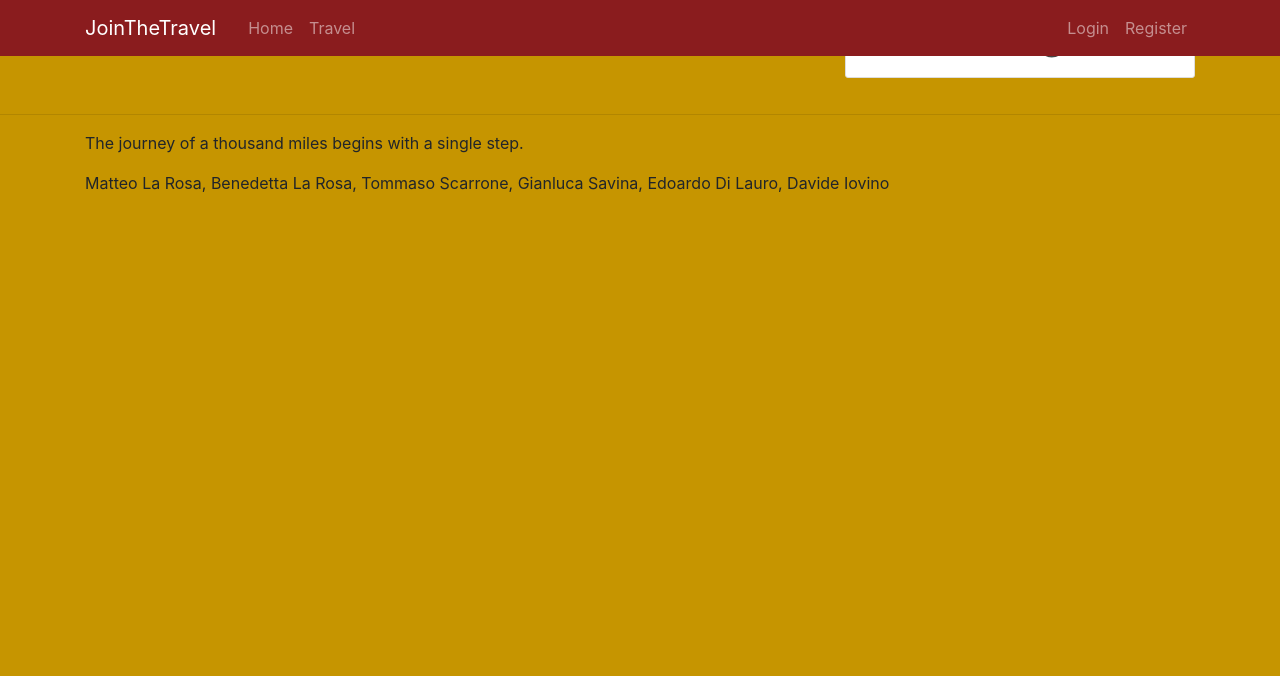
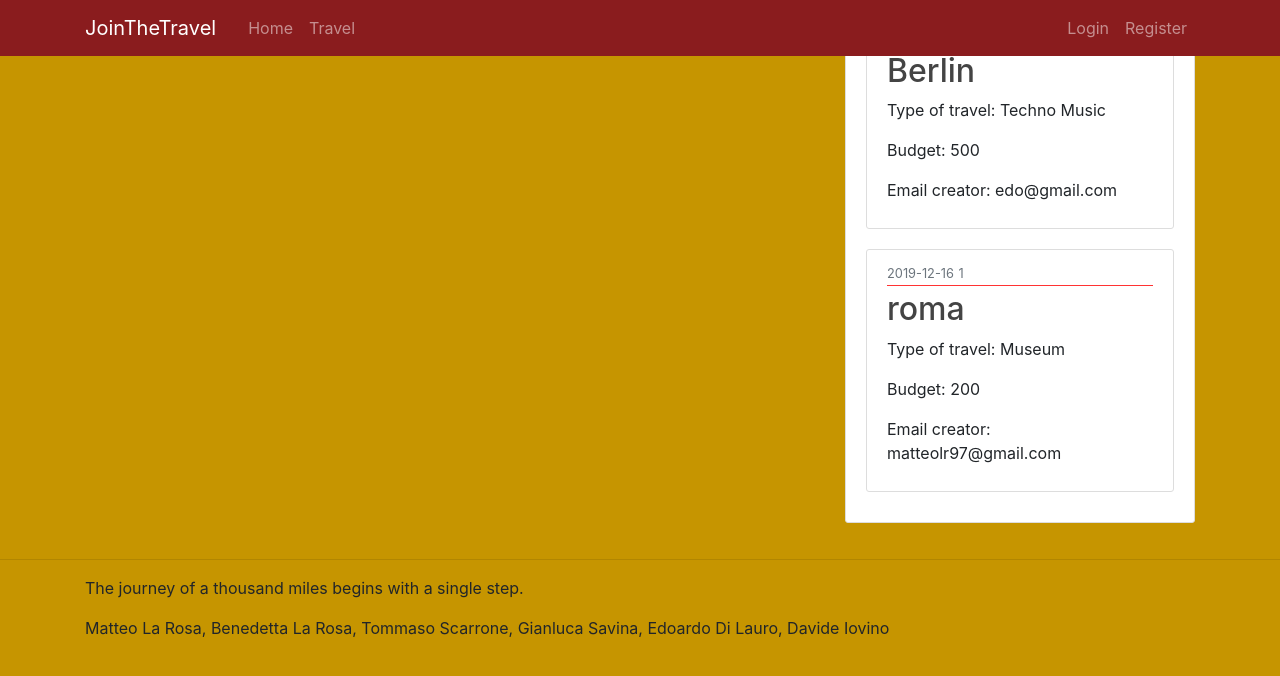
Before and after one commit to matteolr97/flaskblog, a Flask app: page / in a window 1280 px wide. Shown: the top 676 px of the page. Run offline with Flask 2, Linux system fonts and the light colour scheme; data comes from the database, SQL or seed files in the repository; both versions use the stored data as it was after the commit; some libraries are stand-ins or nearby versions.

Commit message:
funziona la creazione travel con sidebar

```diff
--- a/blog/main/routes.py
+++ b/blog/main/routes.py
@@ -1,5 +1,5 @@
 from flask import render_template, request, Blueprint
-from blog.models import Post
+from blog.models import Post, Travel
 
 main = Blueprint('main', __name__)
 
@@ -7,9 +7,13 @@ main = Blueprint('main', __name__)
 @main.route("/")
 @main.route("/home")
 def home():
-    return render_template('home.html')
+    page = request.args.get('page', 1, type=int)
+    travels = Travel.query.order_by(Travel.date_posted.desc()).paginate(page=page, per_page=5)
+    return render_template('home.html', travels=travels)
 
 
 @main.route("/about")
 def about():
-    return render_template('about.html', title='About')
+    page = request.args.get('page', 1, type=int)
+    travels = Travel.query.order_by(Travel.date_posted.desc()).paginate(page=page, per_page=5)
+    return render_template('about.html', travels=travels)
--- a/blog/models.py
+++ b/blog/models.py
@@ -35,6 +35,8 @@ class Travel(db.Model):
     description = db.Column(db.String(200), nullable=False)
 
     user_id = db.Column(db.Integer, db.ForeignKey('user.id'), nullable=False)
+    user_email = db.Column(db.String(120), db.ForeignKey('user.email'), nullable=False)
+
 
     def __repr__(self):
         return "Travel('{self.destination}', '{self.date_posted}')"
--- a/blog/templates/home.html
+++ b/blog/templates/home.html
@@ -13,3 +13,22 @@
 </article>
 {% endfor %}
 {% endblock content %}
+{% block feed %}
+{% for travel in travels.items %}
+<article class="media content-section">
+    <div class="media-body">
+        <div class="article-metadata">
+            <small class="text-muted">{{ travel.date_posted.strftime('%Y-%m-%d') }}</small>
+            <small class="text-muted">{{travel.user_id }}</small>
+
+        </div>
+        <h2><a class="article-title" href="{{ url_for('travels.travel', travel_id=travel.id) }}">{{ travel.destination
+            }}</a></h2>
+        <p class="article-content">Type of travel: {{ travel.description }}</p>
+         <p class="article-content">Budget: {{ travel.budget }}</p>
+        <p class="article-content">Email creator: {{ travel.user_email }}</p>
+
+    </div>
+</article>
+{% endfor %}
+{% endblock feed %}
--- a/blog/templates/layout.html
+++ b/blog/templates/layout.html
@@ -67,7 +67,7 @@
         </div>
         <div class="col-md-4">
             <div class="content-section">
-           {% include "about.html" ignore missing %}
+           {% block feed %}{% endblock %}
             </div>
         </div>
     </div>
--- a/blog/templates/travel.html
+++ b/blog/templates/travel.html
@@ -10,7 +10,7 @@
         <fieldset class="input-group">
             <legend class="border-bottom mb-4">Travel Page</legend>
 
-             <div class="form-group">
+             <div name="citta" class="form-group">
                 {{ form.destination.label(class="form-control-label") }}
                 {% if form.destination.errors %}
                 {{ form.destination(class="form-control form-control-lg is-invalid") }}
--- a/blog/travels/routes.py
+++ b/blog/travels/routes.py
@@ -16,7 +16,8 @@ def travel():
     form = TravelForm()
     if form.validate_on_submit():
         new_travel = Travel(destination=form.destination.data, duration=form.duration.data, budget=form.budget.data,
-                            participants=form.participants.data,description = form.description.data, user_id=current_user.id)
+                            participants=form.participants.data,description = form.description.data, user_id=current_user.id,
+                            user_email = current_user.email)
         db.session.add(new_travel)
         db.session.commit()
         flash('Your travel has been created!', 'success')
```
Also changed, not shown: blog/site.db. Lines whose indentation alone changed are shown as unchanged.
